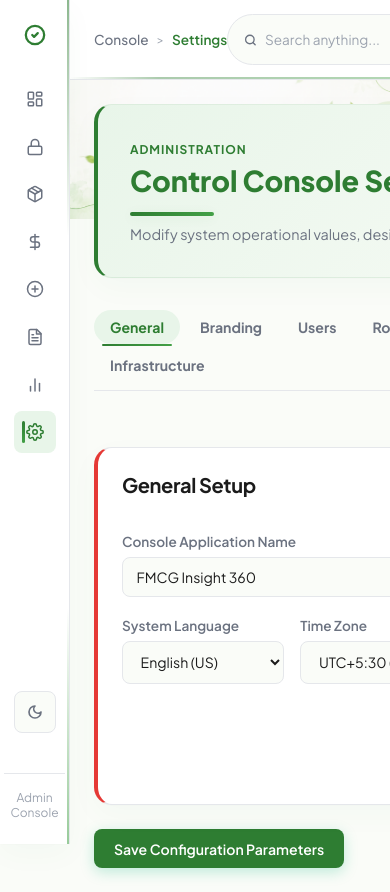
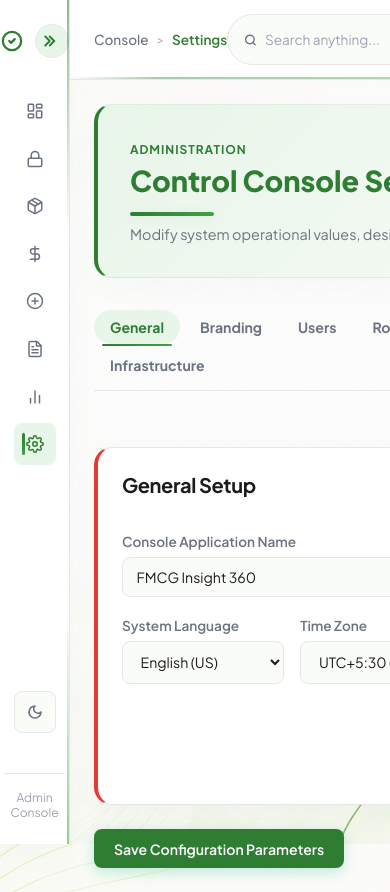
Before and after one commit to VijayRajput4455/FMCG-Insight-360, a Next.js app in the folder frontend/: page /settings in a window 390 px wide. Shown: the top 892 px of the page. Built offline with nearby package versions, Linux system fonts and the light colour scheme.

Commit message:
add global styles and sidebar component with responsive layout support

```diff
--- a/frontend/src/app/globals.css
+++ b/frontend/src/app/globals.css
@@ -81,8 +81,8 @@ html, body {
   font-family: var(--font-family);
   background-color: var(--bg);
   background-image: var(--bg-photo);
-  background-size: contain;
-  background-position: top center;
+  background-size: cover;
+  background-position: center 18%;
   background-repeat: no-repeat;
   background-attachment: fixed;
   color: var(--text-primary);
@@ -138,6 +138,31 @@ body::after {
   height: 100vh;
   z-index: 10;
   box-shadow: var(--shadow);
+}
+
+.sidebar-logo-row {
+  display: flex;
+  align-items: center;
+  justify-content: space-between;
+  gap: 0.75rem;
+}
+
+.sidebar-collapse-btn {
+  width: 34px;
+  height: 34px;
+  border-radius: 50%;
+  padding: 0;
+  flex: 0 0 auto;
+  background: var(--accent-light);
+  color: var(--accent-primary);
+  box-shadow: none;
+  border: 1px solid var(--border);
+}
+
+.sidebar-collapse-btn:hover {
+  background: var(--accent-light);
+  color: var(--accent-primary);
+  box-shadow: none;
 }
 
 .sidebar::after {
@@ -211,6 +236,49 @@ body::after {
   width: 3px;
   border-radius: 99px;
   background: linear-gradient(180deg, var(--accent-primary) 0%, var(--accent-secondary) 100%);
+}
+
+body.sidebar-collapsed .sidebar {
+  width: 92px;
+  padding: 2rem 0.75rem;
+}
+
+body.sidebar-collapsed .sidebar-logo {
+  justify-content: center;
+}
+
+body.sidebar-collapsed .sidebar-logo span,
+body.sidebar-collapsed .sidebar-link span,
+body.sidebar-collapsed .theme-toggle-btn span,
+body.sidebar-collapsed .sidebar-footer {
+  display: none;
+}
+
+body.sidebar-collapsed .sidebar-menu {
+  align-items: center;
+}
+
+body.sidebar-collapsed .sidebar-link {
+  justify-content: center;
+  width: 100%;
+  padding: 0.8rem;
+}
+
+body.sidebar-collapsed .sidebar-link.active::before {
+  left: 4px;
+}
+
+body.sidebar-collapsed .theme-toggle-container {
+  padding: 0;
+}
+
+body.sidebar-collapsed .theme-toggle-btn {
+  width: 100%;
+  justify-content: center;
+}
+
+body.sidebar-collapsed .main-wrapper {
+  margin-left: 92px;
 }
 
 .main-wrapper {
--- a/frontend/src/components/Sidebar.tsx
+++ b/frontend/src/components/Sidebar.tsx
@@ -13,6 +13,7 @@ type MenuItem = {
 export default function Sidebar() {
   const pathname = usePathname();
   const [theme, setTheme] = useState<"dark" | "light">("light");
+  const [collapsed, setCollapsed] = useState(false);
 
   useEffect(() => {
     const syncTheme = () => {
@@ -33,10 +34,24 @@ export default function Sidebar() {
 
     syncTheme();
     window.addEventListener("themechange", syncTheme);
+
+    const savedCollapsed = localStorage.getItem("sidebar-collapsed");
+    if (savedCollapsed !== null) {
+      setCollapsed(savedCollapsed === "true");
+      document.body.classList.toggle("sidebar-collapsed", savedCollapsed === "true");
+    }
+
     return () => {
       window.removeEventListener("themechange", syncTheme);
     };
   }, []);
+
+  const toggleSidebar = () => {
+    const nextCollapsed = !collapsed;
+    setCollapsed(nextCollapsed);
+    localStorage.setItem("sidebar-collapsed", String(nextCollapsed));
+    document.body.classList.toggle("sidebar-collapsed", nextCollapsed);
+  };
 
   const toggleTheme = () => {
     const nextTheme = theme === "dark" ? "light" : "dark";
@@ -107,9 +122,24 @@ export default function Sidebar() {
 
   return (
     <aside className="sidebar">
-      <div className="sidebar-logo">
-        <svg xmlns="http://www.w3.org/2000/svg" width="22" height="22" viewBox="0 0 24 24" fill="none" stroke="currentColor" strokeWidth="2.5" strokeLinecap="round" strokeLinejoin="round" style={{color: 'var(--accent-primary)'}}><path d="M12 22c5.523 0 10-4.477 10-10S17.523 2 12 2 2 6.477 2 12s4.477 10 10 10z"/><path d="m9 12 2 2 4-4"/></svg>
-        <span>FMCG <span>Insight</span></span>
+      <div className="sidebar-logo-row">
+        <div className="sidebar-logo">
+          <svg xmlns="http://www.w3.org/2000/svg" width="22" height="22" viewBox="0 0 24 24" fill="none" stroke="currentColor" strokeWidth="2.5" strokeLinecap="round" strokeLinejoin="round" style={{color: 'var(--accent-primary)'}}><path d="M12 22c5.523 0 10-4.477 10-10S17.523 2 12 2 2 6.477 2 12s4.477 10 10 10z"/><path d="m9 12 2 2 4-4"/></svg>
+          <span>FMCG <span>Insight</span></span>
+        </div>
+        <button
+          type="button"
+          className="sidebar-collapse-btn"
+          onClick={toggleSidebar}
+          aria-label={collapsed ? "Show sidebar" : "Hide sidebar"}
+          title={collapsed ? "Show sidebar" : "Hide sidebar"}
+        >
+          {collapsed ? (
+            <svg xmlns="http://www.w3.org/2000/svg" width="18" height="18" viewBox="0 0 24 24" fill="none" stroke="currentColor" strokeWidth="2.5" strokeLinecap="round" strokeLinejoin="round"><polyline points="15 18 9 12 15 6" /><polyline points="9 18 3 12 9 6" /></svg>
+          ) : (
+            <svg xmlns="http://www.w3.org/2000/svg" width="18" height="18" viewBox="0 0 24 24" fill="none" stroke="currentColor" strokeWidth="2.5" strokeLinecap="round" strokeLinejoin="round"><polyline points="9 18 15 12 9 6" /><polyline points="3 18 9 12 3 6" /></svg>
+          )}
+        </button>
       </div>
       <nav style={{ flexGrow: 1 }}>
         <ul className="sidebar-menu">
@@ -148,7 +178,7 @@ export default function Sidebar() {
           )}
         </button>
       </div>
-      <div className="subtle" style={{ textAlign: 'center', fontSize: '0.75rem', borderTop: '1px solid var(--border)', paddingTop: '1rem' }}>
+      <div className="sidebar-footer subtle" style={{ textAlign: 'center', fontSize: '0.75rem', borderTop: '1px solid var(--border)', paddingTop: '1rem' }}>
         Admin Console
       </div>
     </aside>
```
